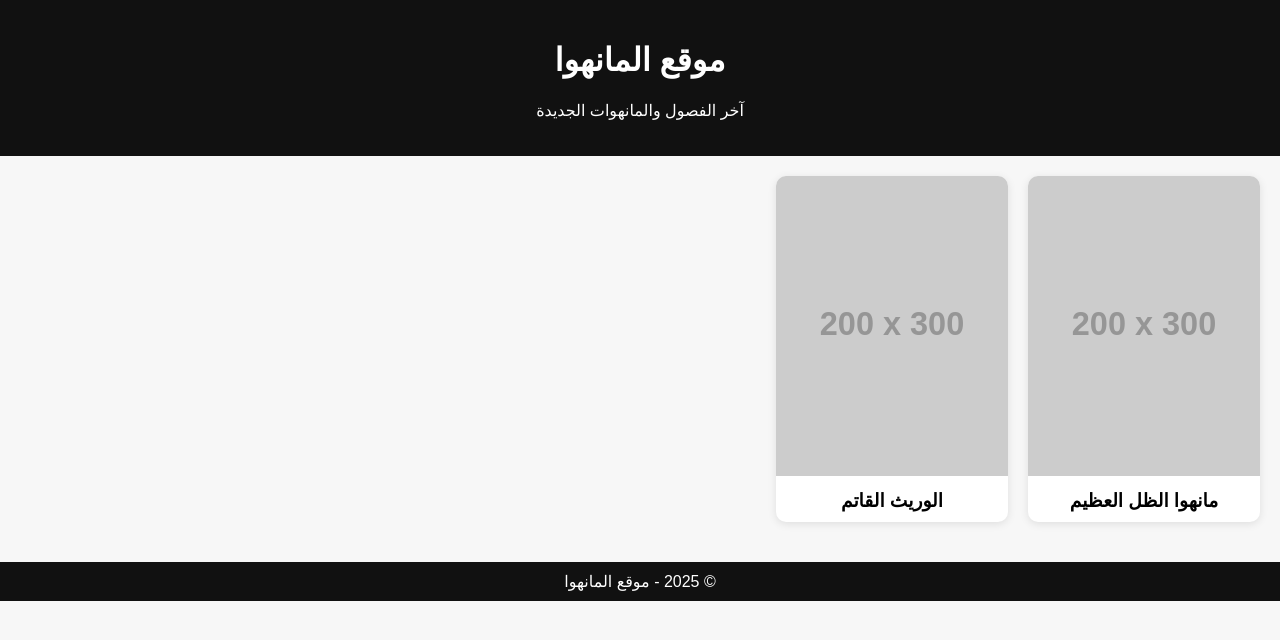
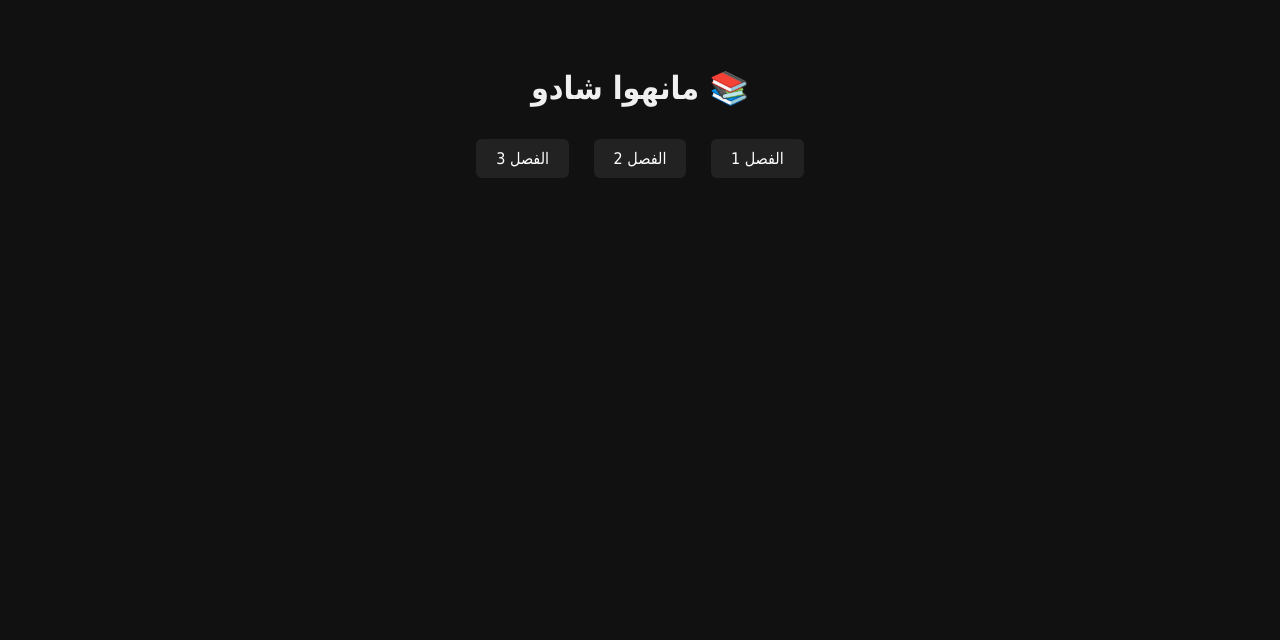
Before and after one commit to shadwo0/Manhwa-site, a plain HTML site: page index.html in a window 1280 px wide. Drawn offline with Linux system fonts and the light colour scheme; placeholder pictures from the web are drawn by us.

Commit message:
Add files via upload

```diff
--- a/index.html
+++ b/index.html
@@ -1,38 +1,32 @@
-
 <!DOCTYPE html>
 <html lang="ar" dir="rtl">
 <head>
-  <meta charset="UTF-8">
-  <title>مانهوا - الصفحة الرئيسية</title>
+  <meta charset="UTF-8" />
+  <meta name="viewport" content="width=device-width, initial-scale=1.0"/>
+  <title>مانهوا شادو</title>
   <style>
-    body { font-family: 'Arial', sans-serif; margin: 0; background: #f7f7f7; }
-    header { background: #111; color: white; padding: 20px; text-align: center; }
-    .container { padding: 20px; display: grid; grid-template-columns: repeat(auto-fill, minmax(200px, 1fr)); gap: 20px; }
-    .card { background: white; border-radius: 10px; overflow: hidden; box-shadow: 0 2px 8px rgba(0,0,0,0.1); text-align: center; text-decoration: none; color: black; }
-    .card img { width: 100%; height: 300px; object-fit: cover; }
-    .card h3 { margin: 10px 0; padding: 0 10px; }
-    footer { text-align: center; padding: 10px; background: #111; color: white; margin-top: 20px; }
+    body { background: #111; color: white; font-family: 'Tahoma', sans-serif; text-align: center; padding: 40px; }
+    h1 { color: #f0f0f0; }
+    .chapter-list { margin-top: 20px; }
+    .chapter-list a {
+      display: inline-block;
+      background: #222;
+      color: white;
+      padding: 10px 20px;
+      margin: 10px;
+      text-decoration: none;
+      border-radius: 6px;
+      transition: background 0.3s;
+    }
+    .chapter-list a:hover { background: #555; }
   </style>
 </head>
 <body>
-  <header>
-    <h1>موقع المانهوا</h1>
-    <p>آخر الفصول والمانهوات الجديدة</p>
-  </header>
-
-  <div class="container">
-    <a class="card" href="chapter.html">
-      <img src="https://via.placeholder.com/200x300" alt="مانهوا 1">
-      <h3>مانهوا الظل العظيم</h3>
-    </a>
-    <a class="card" href="chapter.html">
-      <img src="https://via.placeholder.com/200x300" alt="مانهوا 2">
-      <h3>الوريث القاتم</h3>
-    </a>
+  <h1>📚 مانهوا شادو</h1>
+  <div class="chapter-list">
+    <a href="chapter-1.html">الفصل 1</a>
+    <a href="chapter-2.html">الفصل 2</a>
+    <a href="chapter-3.html">الفصل 3</a>
   </div>
-
-  <footer>
-    &copy; 2025 - موقع المانهوا
-  </footer>
 </body>
 </html>
```
Also changed, not shown: chapter-2.html (added, +37 -0 lines), chapter-3.html (added, +37 -0 lines).
